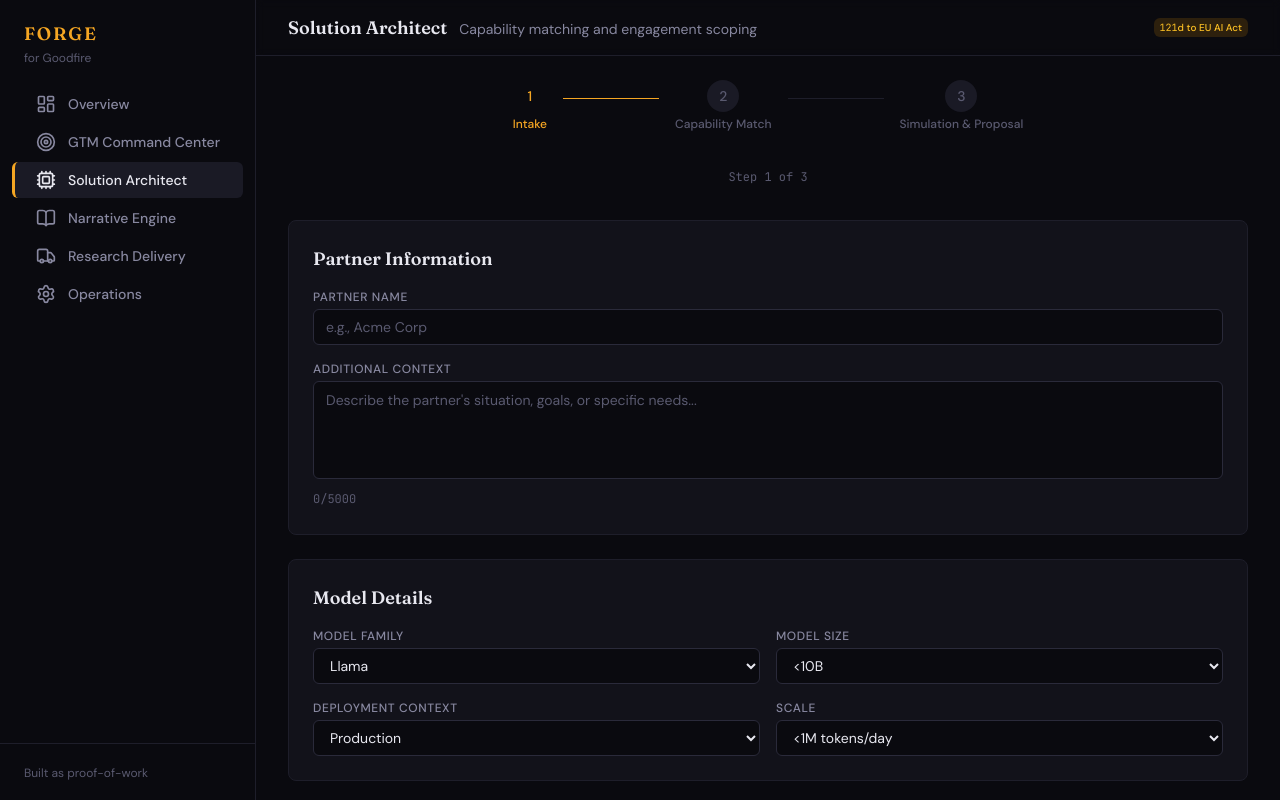
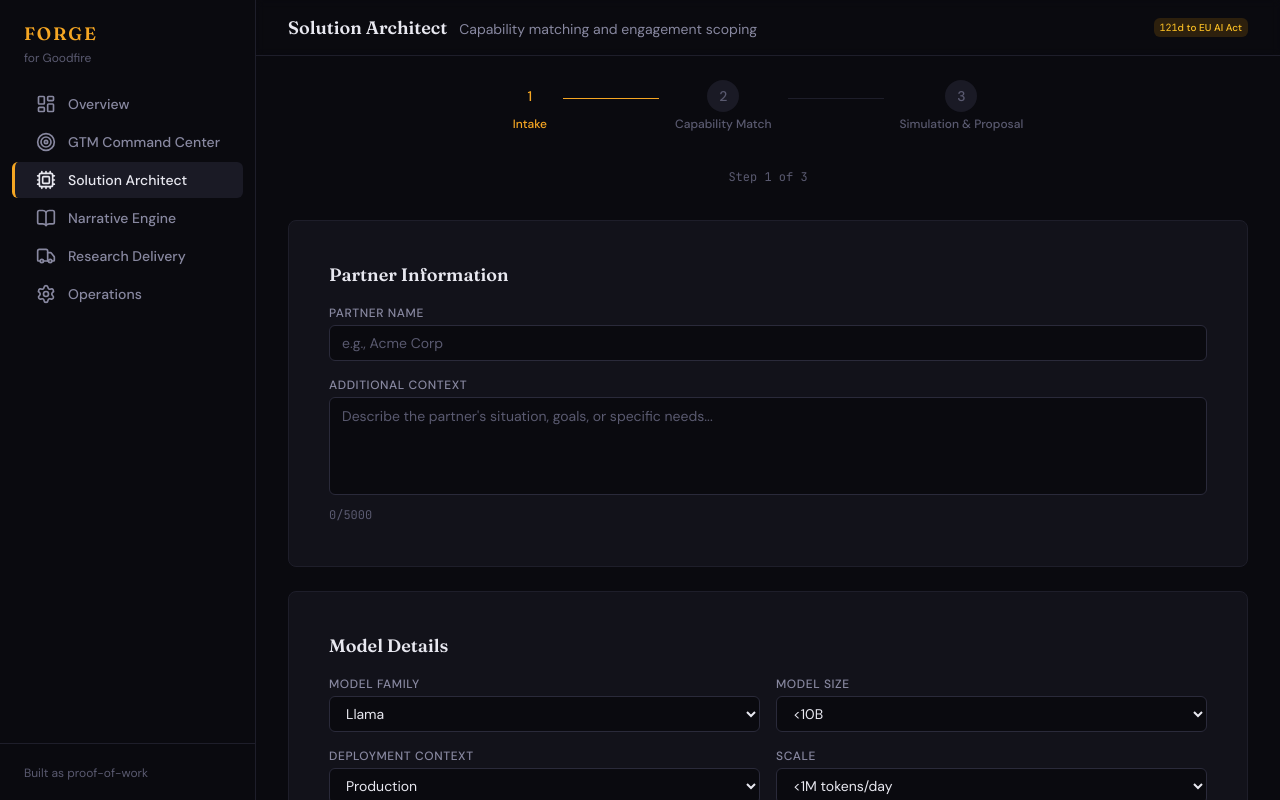
Before and after one commit to chewyuenrachael/forge, a Next.js app: page /solutions in a window 1280 px wide. Built offline with nearby package versions, Linux system fonts and the light colour scheme.

Commit message:
feat: update Card

```diff
--- a/src/components/ui/Card.tsx
+++ b/src/components/ui/Card.tsx
@@ -3,12 +3,25 @@
 interface CardProps {
   children: ReactNode
   className?: string
+  header?: string | ReactNode
+  noPadding?: boolean
 }
 
-export const Card: FC<CardProps> = ({ children, className = '' }) => {
+export const Card: FC<CardProps> = ({ children, className = '', header, noPadding = false }) => {
   return (
-    <div className={`rounded-lg border border-border-subtle bg-surface p-4 transition-colors duration-150 ${className}`}>
-      {children}
+    <div className={`rounded-lg border border-border-subtle bg-surface transition-colors duration-150 hover:bg-elevated ${className}`}>
+      {header && (
+        <div className="px-4 py-3 border-b border-border-subtle">
+          {typeof header === 'string' ? (
+            <h3 className="text-sm font-semibold text-text-primary">{header}</h3>
+          ) : (
+            header
+          )}
+        </div>
+      )}
+      <div className={noPadding ? '' : 'p-4'}>
+        {children}
+      </div>
     </div>
   )
 }
```
